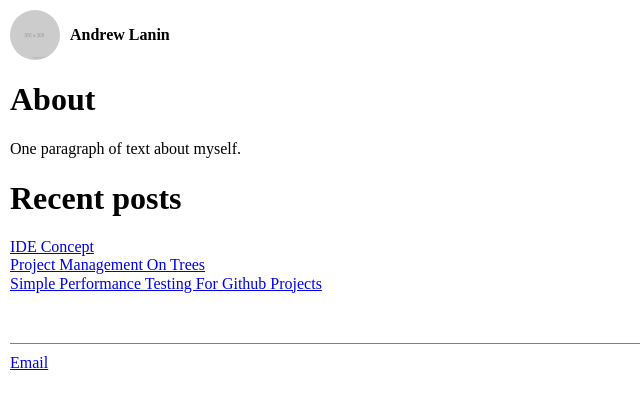
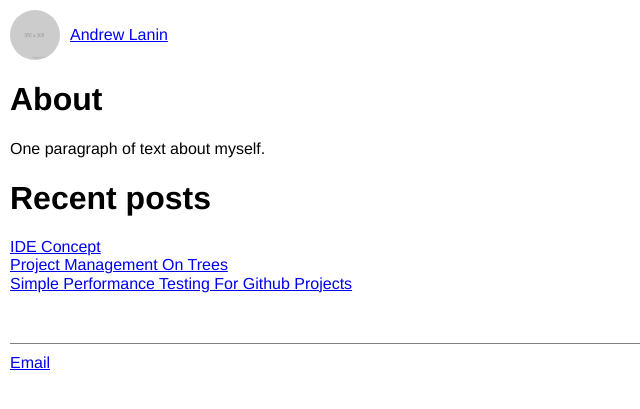
Before and after one commit to andrewlanin/lanin.dev, a Jekyll site: the page built from index.html, in a window 1280 px wide. Shown: the top 409 px of the page, without its empty margins (0-640 px from the left). Built offline with Jekyll 4.4.1, drawn with Linux system fonts in a browser that asks for light colours.

Commit message:
Owner name is a a link to index page now

```diff
--- a/_includes/base.css
+++ b/_includes/base.css
@@ -1,5 +1,6 @@
 body {
     margin: 10px;
+    font-family: helvetica;
 }
 
 nav {
--- a/_layouts/base.html
+++ b/_layouts/base.html
@@ -10,7 +10,7 @@
 <body>
     <nav>
         <img class="avatar" src="/assets/avatar.png" />
-        <span class="nav-elem"><strong>Andrew Lanin</strong></span>
+        <span class="nav-elem"><a href="/">Andrew Lanin</a></span>
     </nav>
     {{ content }}
     <footer>
```
